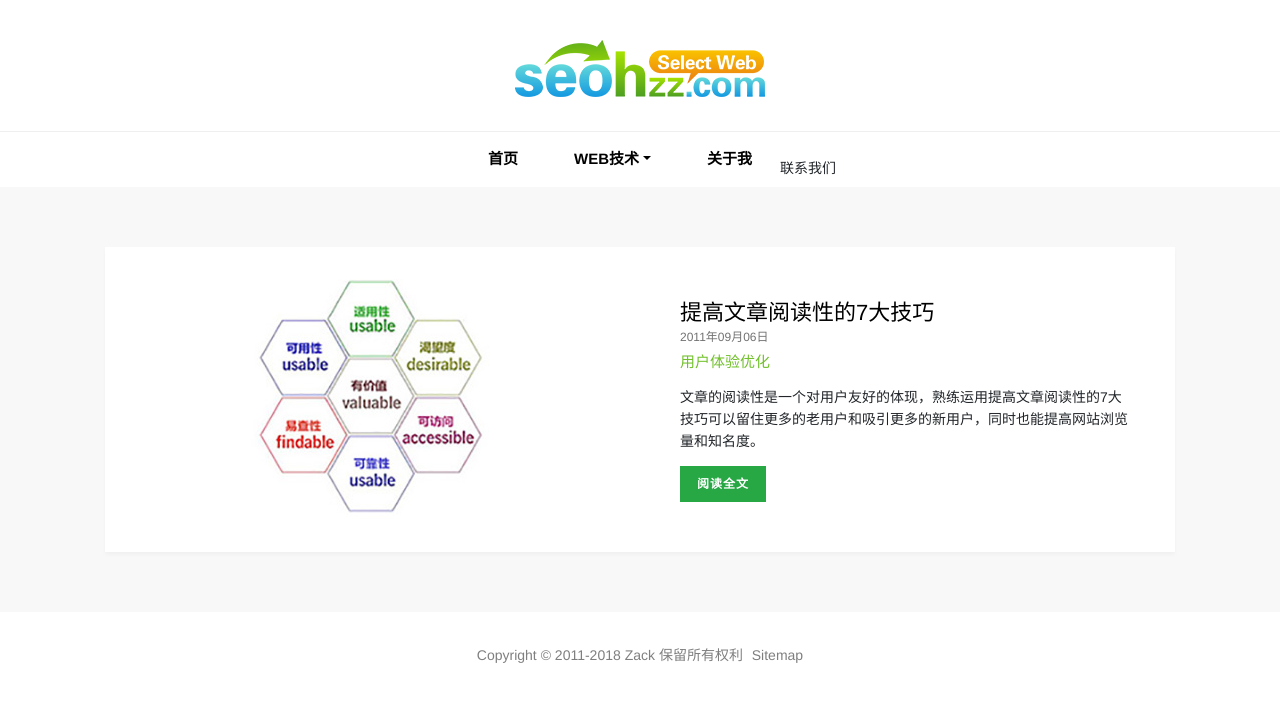
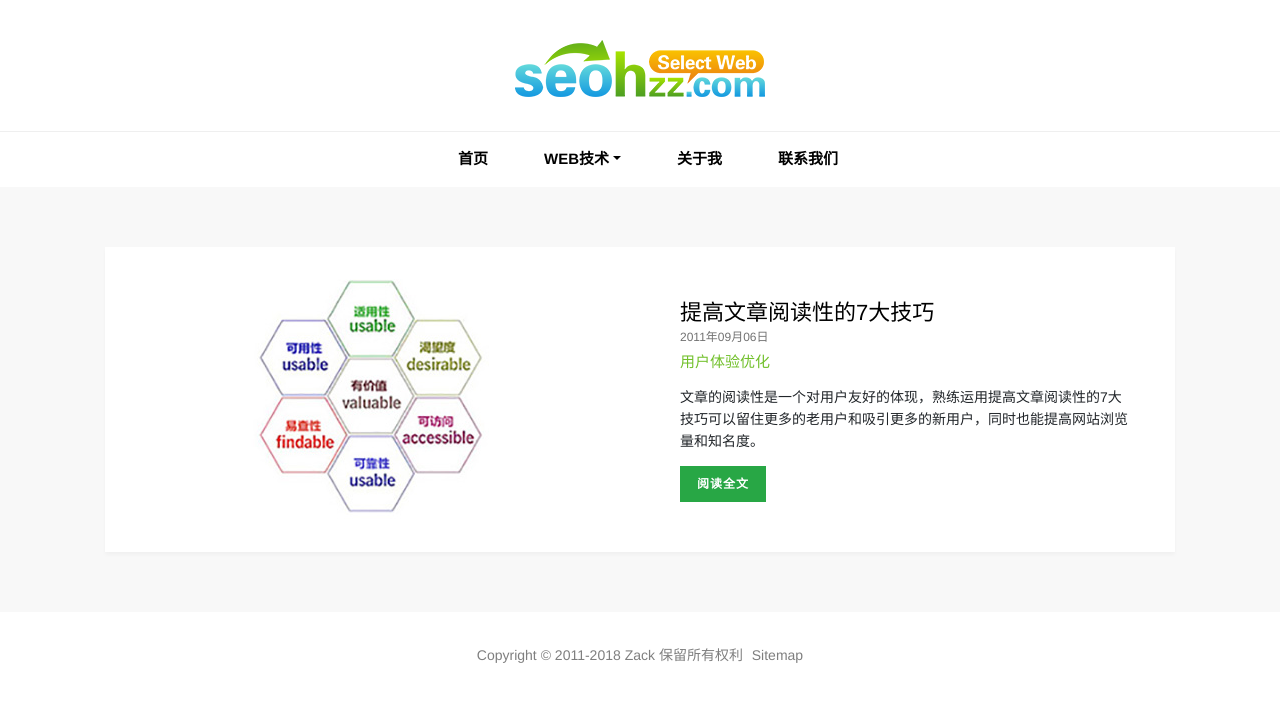
Before and after one commit to TSMSUN/TSMSUN.GitHub.io, a Jekyll site: the page built from index.html, in a window 1280 px wide. Shown: the top 702 px of the page. Built offline with Jekyll 4.4.1, drawn with Linux system fonts in a browser that asks for light colours.

Commit message:
Update default.html

```diff
--- a/_layouts/default.html
+++ b/_layouts/default.html
@@ -33,7 +33,7 @@
               </div>
             </li>
             <li class="nav-item"><a class="nav-link" href="{{ site.url }}/about/">关于我</a></li>
-            <li class="nav-item"><a class="nav-link" href="{{ site.url }}/abc/"></a>联系我们</li>
+            <li class="nav-item"><a class="nav-link" href="{{ site.url }}/abc/">联系我们</a></li>
           </ul>
         </div>
       </nav>
```
